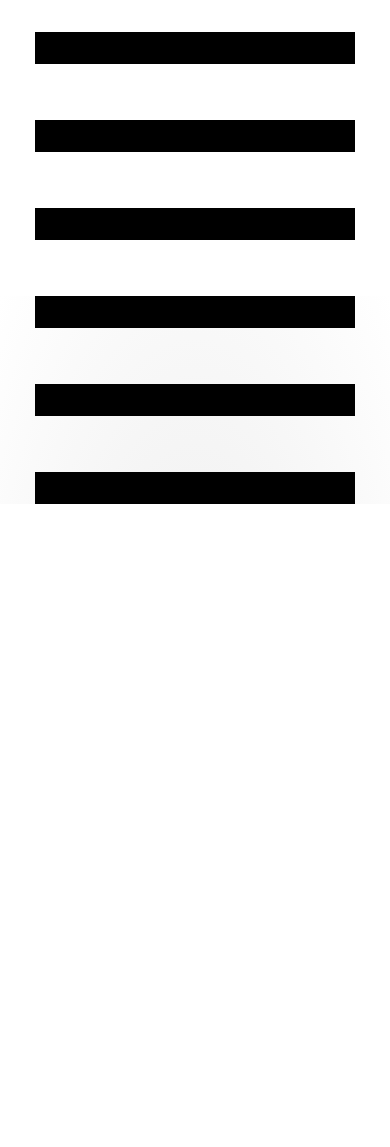
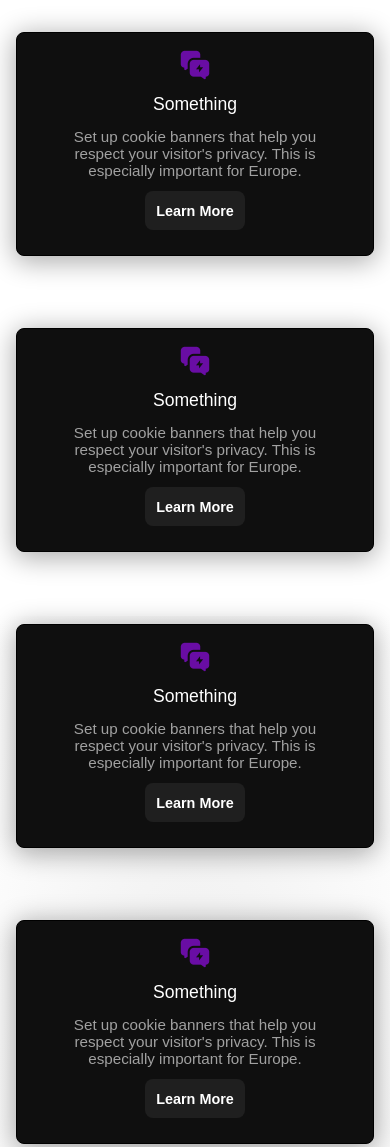
Before and after one commit to Surudoi-Ken/TechWebPage, a website: page src/index.html in a window 390 px wide. Shown: the part 700-1847 px from the top of the page. Before the commit the page ends 1204 px from the top, so only its background shows below. Drawn offline with nearby package versions, Linux system fonts and the light colour scheme; files that its build step writes are made by us from their sources.

Commit message:
Added page-1 styles and elements, formatted flex, next on the docket: create media queries for responsive grid items

```diff
--- a/src/index.html
+++ b/src/index.html
@@ -10,7 +10,7 @@
     <header>
 
         <div class="logo">
-          <img src="/assets/images/arcs2.png" alt="" class="response-img">
+          <img src="/assets/images/arcs3.png" alt="" class="response-img">
           <h3>ASEND.ai</h3>
         </div>
         <nav>
@@ -33,7 +33,7 @@
     </header>
     <section class="homepage">
       <img src="/assets/images/env.png" alt="desktop" class="desktop-img">
-      <h1>Start sending <span>Professional Outreach</span>, with the click of a button. </h1>
+      <h1>Start sending <span>Professional Outreach</span>, with the click of a button... </h1>
       <p>Save more time and energy, recieve more results.</p>
       <div class="button-container">
         <button class="hb button-1">Start Sending</button>
@@ -46,12 +46,49 @@
     </section>
     <section class="page-1">
       <div class="item-container">
-        <div class="item item-1"></div>
-        <div class="item item-2"></div>
-        <div class="item item-3"></div>
-        <div class="item item-4"></div>
-        <div class="item item-5"></div>
-        <div class="item item-6"></div>
+
+        <div class="item item-1">
+          <img src="/assets/images/response-2.png" alt="response" class="response">
+          <h3>Something</h3>
+          <p>Set up cookie banners that help you respect your visitor's privacy. This is especially important for Europe.</p>
+          <button>Learn More</button>
+        </div>
+
+        <div class="item item-2">
+          <img src="/assets/images/response-2.png" alt="response" class="response">
+          <h3>Something</h3>
+          <p>Set up cookie banners that help you respect your visitor's privacy. This is especially important for Europe.</p>
+          <button>Learn More</button>
+        </div>
+
+        <div class="item item-3">
+          <img src="/assets/images/response-2.png" alt="response" class="response">
+          <h3>Something</h3>
+          <p>Set up cookie banners that help you respect your visitor's privacy. This is especially important for Europe.</p>
+          <button>Learn More</button>
+        </div>
+
+        <div class="item item-4">
+          <img src="/assets/images/response-2.png" alt="response" class="response">
+          <h3>Something</h3>
+          <p>Set up cookie banners that help you respect your visitor's privacy. This is especially important for Europe.</p>
+          <button>Learn More</button>
+        </div>
+
+        <div class="item item-5">
+          <img src="/assets/images/response-2.png" alt="response" class="response">
+          <h3>Something</h3>
+          <p>Set up cookie banners that help you respect your visitor's privacy. This is especially important for Europe.</p>
+          <button>Learn More</button>
+        </div>
+
+        <div class="item item-6">
+          <img src="/assets/images/response-2.png" alt="response" class="response">
+          <h3>Something</h3>
+          <p>Set up cookie banners that help you respect your visitor's privacy. This is especially important for Europe.</p>
+          <button>Learn More</button>
+        </div>
+
       </div>
 
 
--- a/src/sass/_page-1.scss
+++ b/src/sass/_page-1.scss
@@ -4,20 +4,60 @@
 
 .page-1 {
     background: #fff;
-    height: 20rem;
+    height: 40rem;
 
 .item-container {
     display: grid;
-    grid-template-columns: repeat(auto-fill, 20rem);
+    gap: 1rem;
+    grid-template-columns: repeat(auto-fit, minmax(15rem, 45rem));
+    grid-template-rows: repeat(6, minmax(17.5rem, 12rem));
+
     justify-content: center;
 
     // margin-top: 4rem;
 
     .item {
-        background: #000;
-        padding: 1rem;
+        background: #0F0F0F;
+        display: flex;
+        flex-flow: column;
+        gap: 0.8rem;
+        padding: 2rem;
         margin-top: 3.5rem;
-        // border: 1px solid #fff;
+        margin-inline: 1rem;
+        box-shadow: 0px 4px 27px 2px rgba(0,0,0,0.33);
+        border-radius: 0.5rem;
+        border: 1px solid #000;
+        // ----------------------------------------------
+        // Center Formatt (changable)
+        align-items: center;
+        text-align: center;
+        // note: keep or remove for different formatting.
+
+        h3 {
+            font: 1.1em sans-serif;
+            color: #fff;
+        }
+
+        p {
+          font: calc(0.9em + 0.05em) sans-serif;
+          color: #a1a1a1;
+        }
+
+        .response {
+            width: 2rem;
+            margin-top: -1rem;
+        }
+
+        button {
+          background: #1f1f1f;
+          font: 700 0.9em sans-serif;
+          color: #fff;
+          border: none;
+          border-radius: 0.5rem;
+          padding: 0.7rem;
+          max-width: 7rem;
+
+        }
 
     }
 }
```
Also changed, not shown: src/assets/images/arcs6.png (added).
